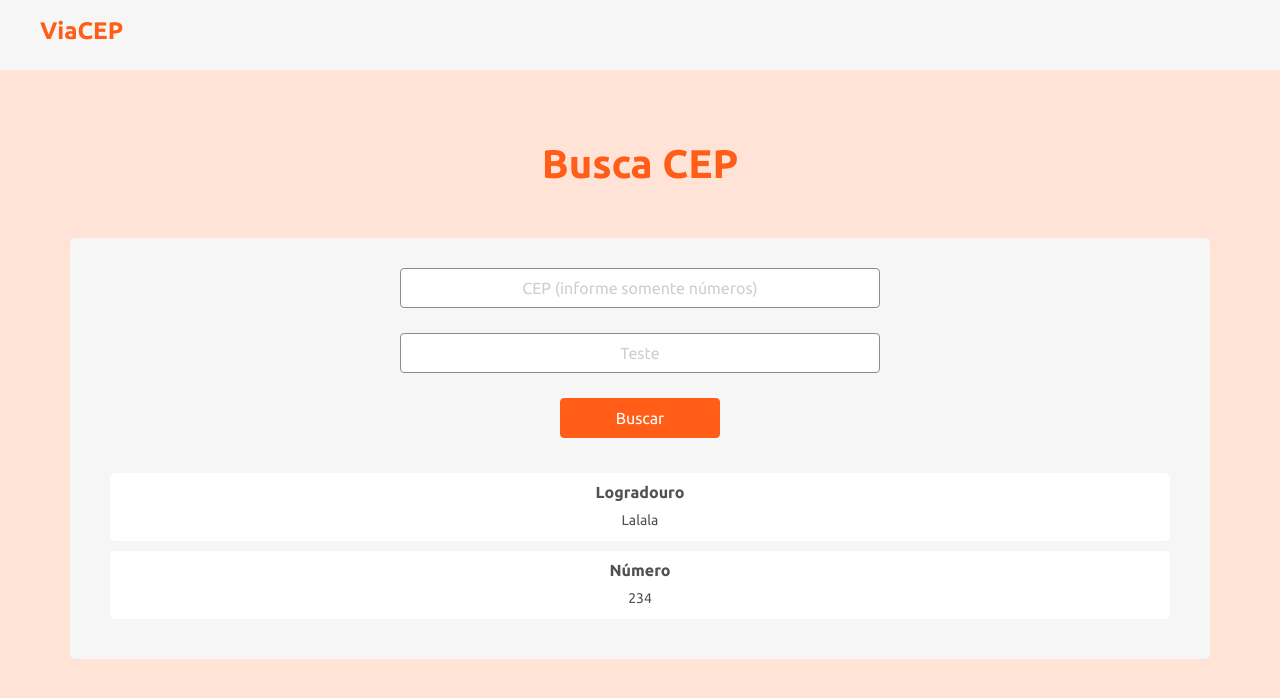
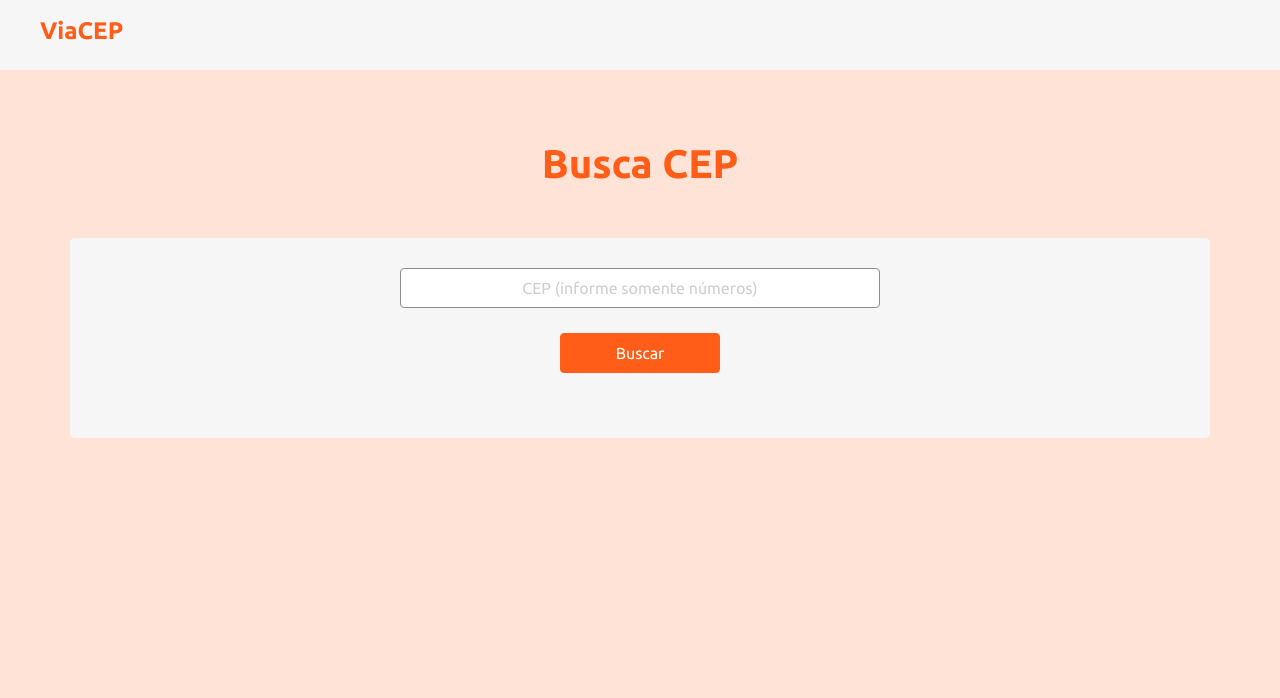
Before and after one commit to rafaelgauderio/javascript-react-form-cep, a React (Create React App) app: page /cepsearch in a window 1280 px wide. Shown: the top 698 px of the page. Built offline with nearby package versions, Linux system fonts and the light colour scheme; the HTML template or start-up script is replaced by a standard one.

Commit message:
Integrando formulario com API viaCep usando axios

```diff
--- a/package.json
+++ b/package.json
@@ -11,6 +11,7 @@
     "@types/react": "^17.0.0",
     "@types/react-dom": "^17.0.0",
     "@types/react-router-dom": "^5.1.7",
+    "axios": "^1.2.2",
     "bootstrap": "^5.0.2",
     "node-sass": "4.14.1",
     "react": "^17.0.2",
--- a/src/pages/CepSearch/index.tsx
+++ b/src/pages/CepSearch/index.tsx
@@ -2,21 +2,38 @@ import './styles.css';
 
 import ResultCard from 'components/ResultCard';
 import { useState } from 'react';
+import axios from 'axios';
+
+// Para integrar o front-End com uma API, faz-se necessário verificar o tipo de dados que
+// essa API retorna
+type Address = {
+  logradouro: string;
+  localidade: string;
+}
+
+type FormData = {
+  cep: string;
+}
 
 const CepSearch = () => {
 
-  type FormData = {
-    cep: string;
-    teste: string;
-  }
-   const [formData, setFormData] = useState<FormData> ({
-      cep: '',
-      teste: ''
-   });
+  // senão definir nada no useState inicial, vai começar como undefined
+  const [address, setAddress] = useState<Address>( );
+
+  const [formData, setFormData] = useState<FormData>({
+    cep: ''
+  });
 
   const handleSubmit = (event: React.FormEvent<HTMLFormElement>) => {
     event.preventDefault(); // evita que o formulario seja enviado da forma padrão
-    console.log(formData);
+    //console.log(formData);
+    axios.get(`https://viacep.com.br/ws/${formData.cep}/json`)
+      .then((resposta) => {
+        setAddress(resposta.data);
+      })
+      .catch((erro) => {
+        setAddress(undefined);
+      });
   }
 
   const handleChange = (event: React.ChangeEvent<HTMLInputElement>) => {
@@ -25,7 +42,7 @@ const CepSearch = () => {
     const inputValue = event.target.value;
 
     // spread operator para aproveitar o que já foi digitado
-    setFormData({...formData, [inputName]:inputValue })
+    setFormData({ ...formData, [inputName]: inputValue })
 
   }
 
@@ -43,23 +60,17 @@ const CepSearch = () => {
               placeholder="CEP (informe somente números)"
               onChange={handleChange}
             />
-            <input
-              type="text"
-              name="teste"
-              value={formData.teste}
-              className="search-input"
-              placeholder="Teste"
-              onChange={handleChange}
-            />
             <button type="submit" className="btn btn-primary search-button">
               Buscar
             </button>
           </div>
         </form>
-
-        <ResultCard title="Logradouro" description="Lalala" />
-        <ResultCard title="Número" description="234" />
-
+        {address &&
+          <>
+            <ResultCard title="Logradouro" description={address.logradouro} />
+            <ResultCard title="Localidade" description={address.localidade} />
+          </>
+        }
       </div>
     </div>
   );
```
Also changed, not shown: 1 other file (tests, documents, lock files or other folders).
